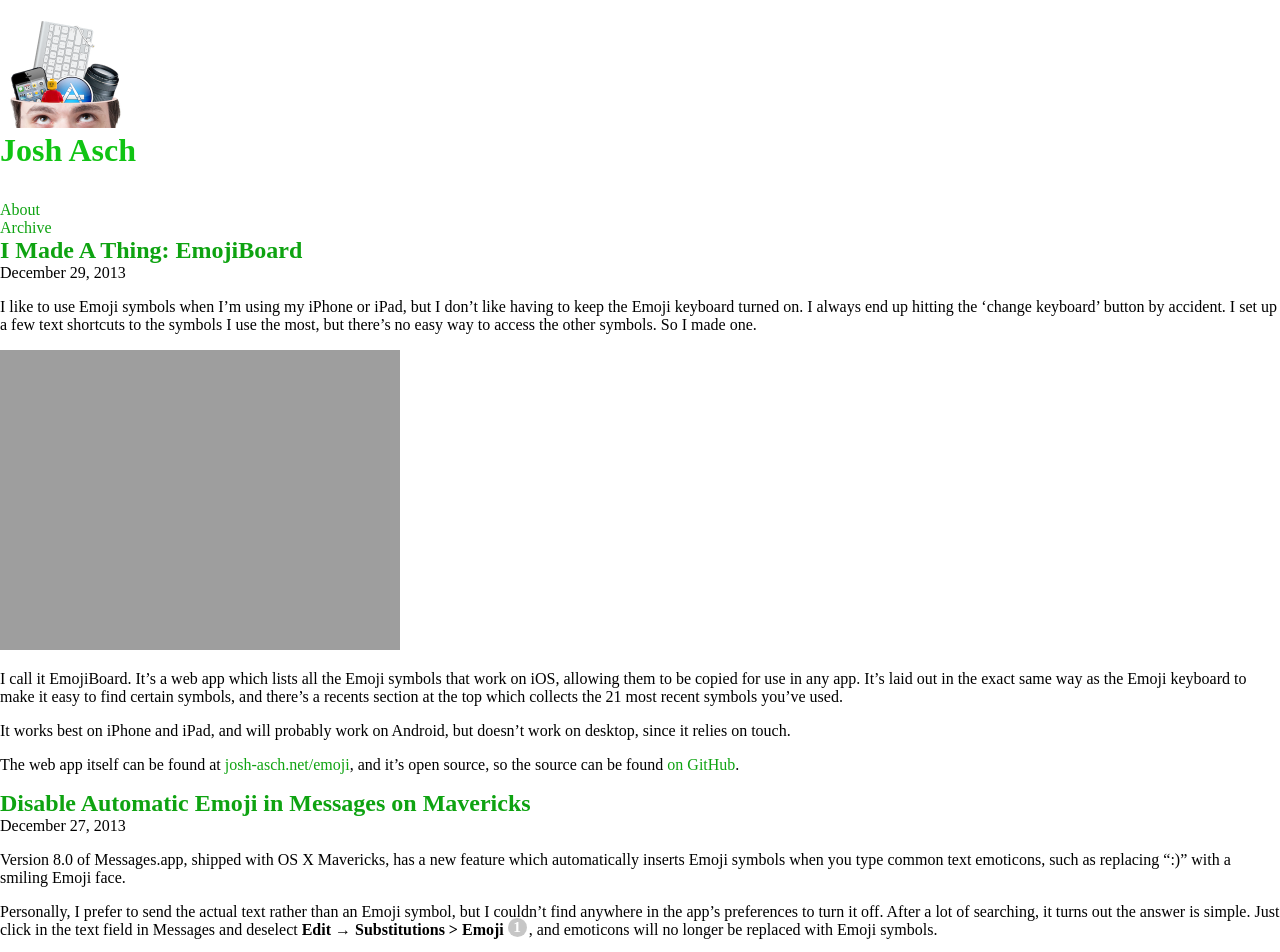
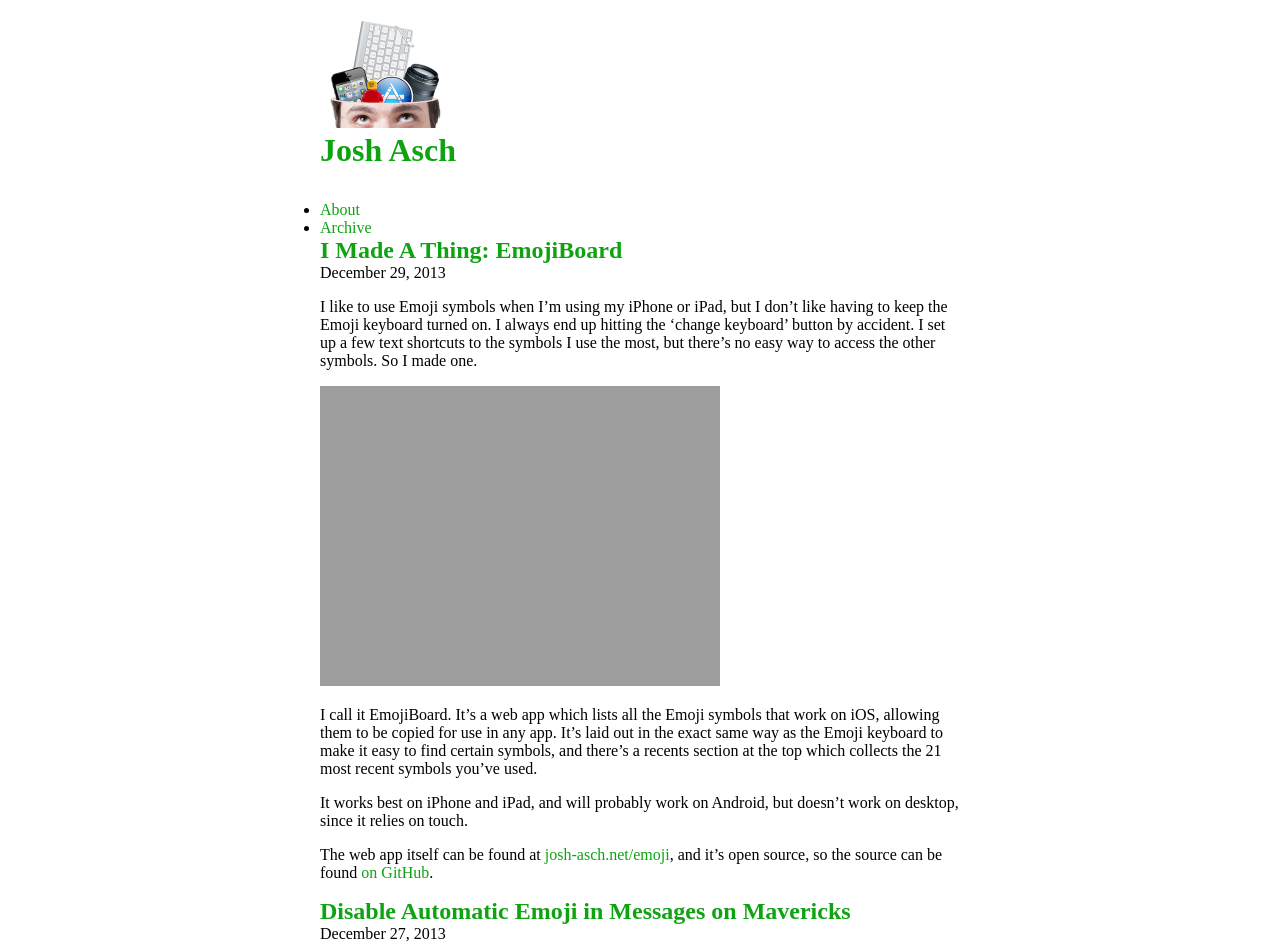
Before and after one commit to jobbogamer/jobbogamer.github.io, a Jekyll site: the page built from index.html, in a window 1280 px wide. Shown: the top 952 px of the page. Built offline with Jekyll 4.4.1, drawn with Linux system fonts in a browser that asks for light colours; Markdown is read by kramdown in place of the engine named in the settings; the list of posts is cut into pages by our own code; grey boxes are pictures that could not be loaded.

Commit message:
Wrapper width and position

```diff
--- a/css/main.css
+++ b/css/main.css
@@ -39,6 +39,11 @@
 
 a:hover {
 	color: #10c413;
+}
+
+div#wrapper {
+	width: 640px;
+	margin: 0 auto;
 }
 
 /*****************************************************************************/
```
